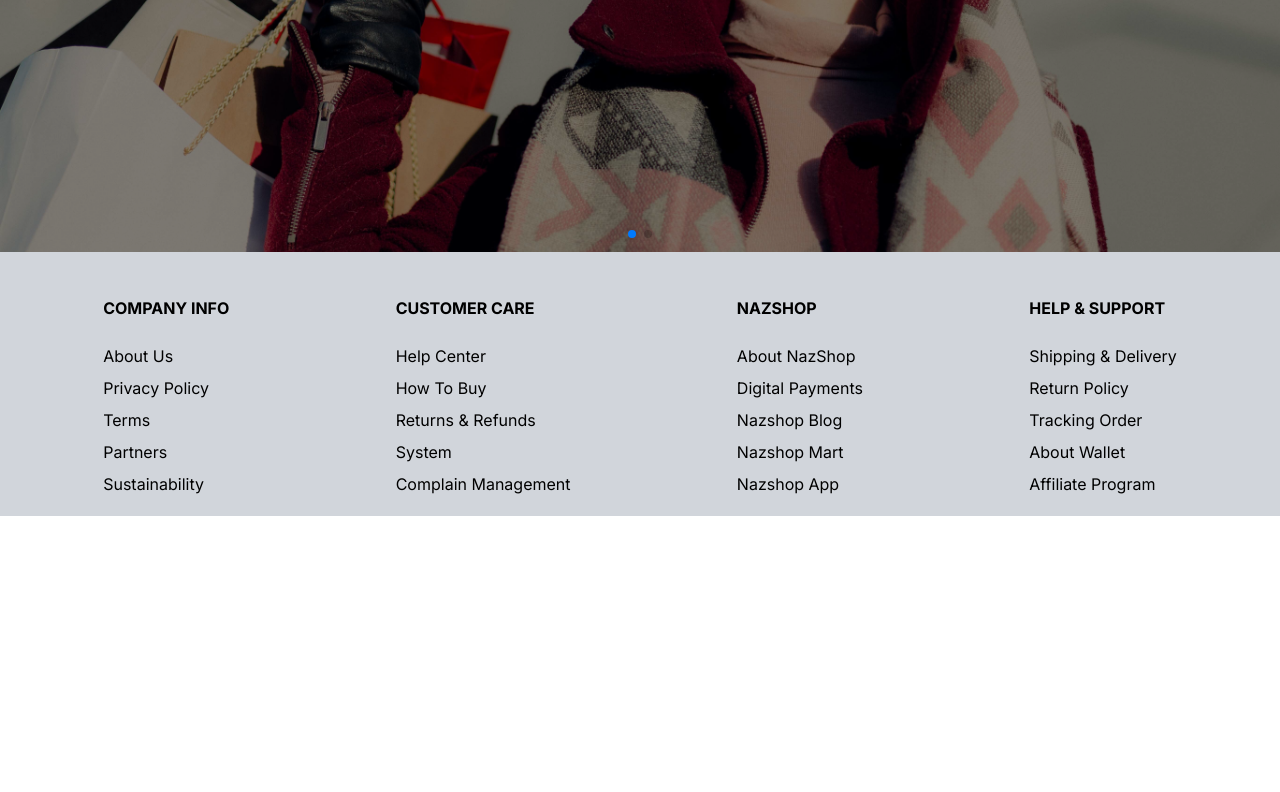
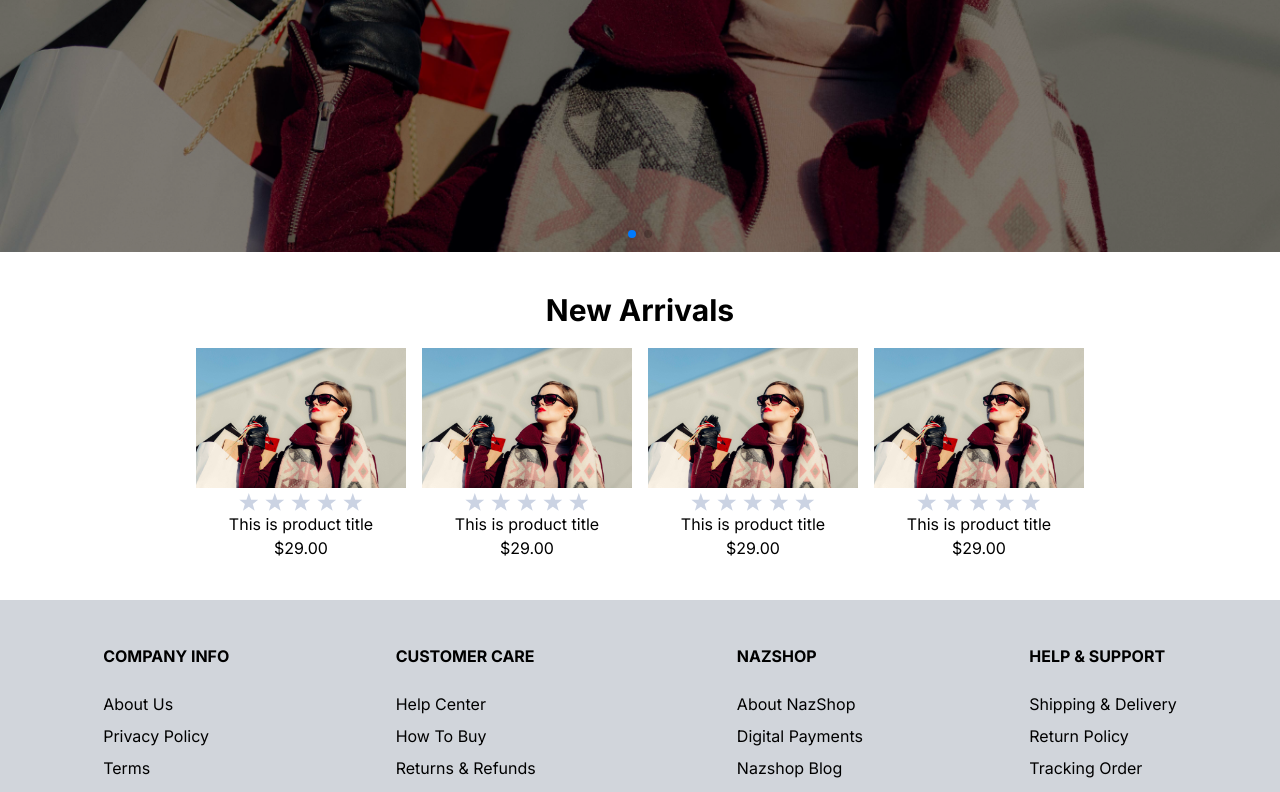
Before and after one commit to nnhasan0290/nazshop, a Next.js app: page / in a window 1280 px wide. Shown: the part 506-1298 px from the top of the page. Before the commit the page ends 1022 px from the top, so only its background shows below. Built offline with nearby package versions, Linux system fonts and the light colour scheme.

Commit message:
feat: single product

```diff
--- a/package.json
+++ b/package.json
@@ -18,8 +18,12 @@
     "react": "18.2.0",
     "react-dom": "18.2.0",
     "react-icons": "^4.10.1",
+    "react-star-ratings": "^2.3.0",
     "swiper": "^10.2.0",
     "tailwindcss": "3.3.3",
     "typescript": "5.2.2"
+  },
+  "devDependencies": {
+    "@types/react-star-ratings": "^2.3.0"
   }
 }
--- a/src/app/page.tsx
+++ b/src/app/page.tsx
@@ -2,6 +2,7 @@
 import Banner from "@/components/Banner/Banner";
 import Footer from "@/components/Footer/Footer";
 import Header from "@/components/Header/Header";
+import NewArrival from "@/components/NewArrival/NewArrival";
 import "swiper/css";
 
 export default function Home() {
@@ -9,6 +10,7 @@ export default function Home() {
     <>
       <Header />
       <Banner />
+      <NewArrival />
       <Footer />
     </>
   );
--- /dev/null
+++ b/src/components/NewArrival/NewArrival.tsx
@@ -0,0 +1,18 @@
+import SectionHead from "../common/SectionHead";
+import SingleProduct from "../common/SingleProduct";
+
+const NewArrival = () => {
+  return (
+    <div className="flex flex-col gap-5 container mx-auto justify-center items-center py-10">
+      <SectionHead>New Arrivals</SectionHead>
+      <div className="flex gap-4 flex-wrap">
+        <SingleProduct />
+        <SingleProduct />
+        <SingleProduct />
+        <SingleProduct />
+      </div>
+    </div>
+  );
+};
+
+export default NewArrival;
--- /dev/null
+++ b/src/components/common/SectionHead.tsx
@@ -0,0 +1,5 @@
+const SectionHead = ({ children }: any) => {
+  return <h2 className="font-bold text-3xl">{children}</h2>;
+};
+
+export default SectionHead;
--- /dev/null
+++ b/src/components/common/SingleProduct.tsx
@@ -0,0 +1,13 @@
+import StarRatings from "react-star-ratings";
+const SingleProduct = () => {
+  return (
+    <div className="flex flex-col justify-center items-center">
+      <img height={280} width={210} src="/imgs/girlwithbag.jpg" alt="" />
+      <StarRatings starDimension="20px" starSpacing="3px" />
+      <h3>This is product title</h3>
+      <span>$29.00</span>
+    </div>
+  );
+};
+
+export default SingleProduct;
```
Also changed, not shown: 2 other files (tests, documents, lock files or other folders).
